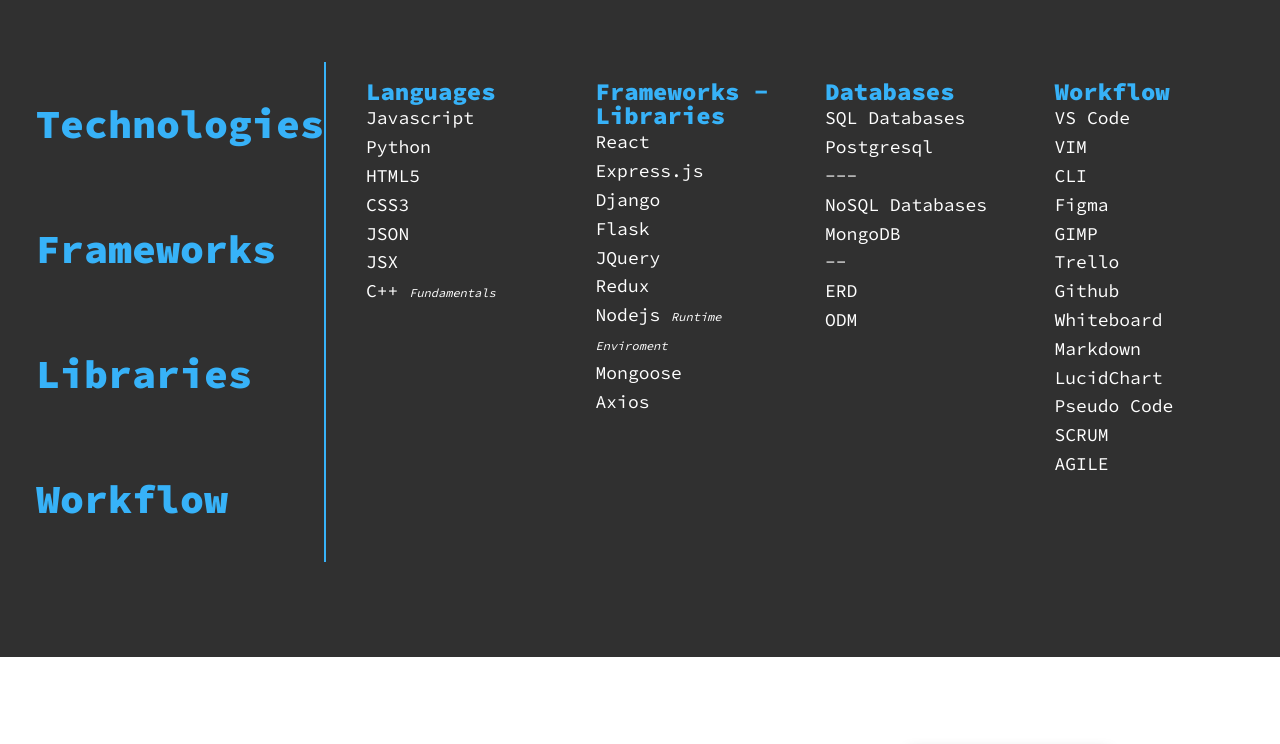
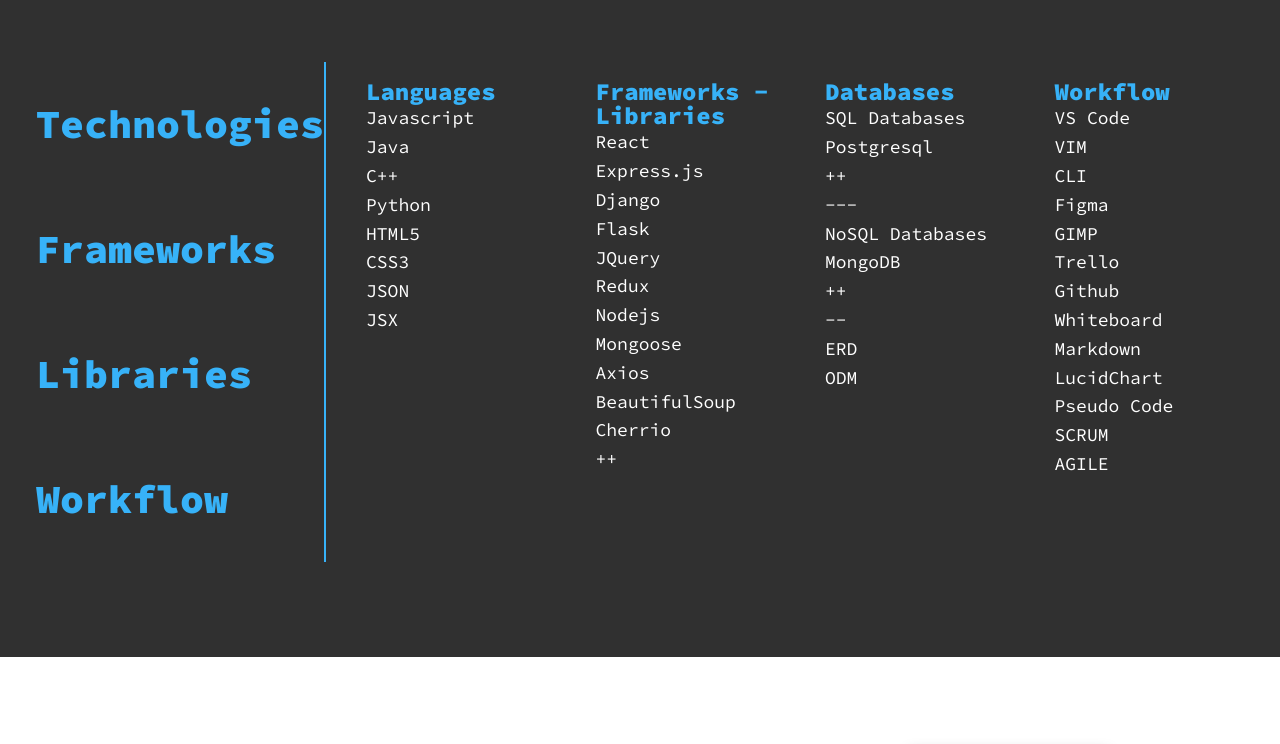
Before and after one commit to DevArtK/Portfolio, a plain HTML site: page index.html in a window 1280 px wide. Shown: the part 1780-2524 px from the top of the page. Drawn offline with nearby package versions, Linux system fonts and the light colour scheme.

Commit message:
Updated technologies list, project overview

```diff
--- a/index.html
+++ b/index.html
@@ -2,7 +2,7 @@
 <html lang="en" dir="ltr">
   <head>
     <meta charset="utf-8" />
-    <meta name="vuewport" content="width=device-width, initial-scale=1.0" />
+    <meta name="viewport" content="width=device-width, initial-scale=1.0" />
 
     <!-- main style -->
     <link rel="stylesheet" href="./css/style.css" />
@@ -132,12 +132,13 @@
           <ul class="tech-list">
             <h3 class="tech-list__header">Languages</h3>
             <li>Javascript</li>
+            <li>Java</li>
+            <li>C++ </li>
             <li>Python</li>
             <li>HTML5</li>
             <li>CSS3</li>
             <li>JSON</li>
             <li>JSX</li>
-            <li>C++ <em>Fundamentals</em></li>
           </ul>
         </div>
 
@@ -150,9 +151,13 @@
             <li>Flask</li>
             <li>JQuery</li>
             <li>Redux</li>
-            <li>Nodejs <em>Runtime Enviroment</em></li>
+            <li>Nodejs</li>
             <li>Mongoose</li>
             <li>Axios</li>
+            <li>BeautifulSoup</li>
+            <li>Cherrio</li>
+            <li>++
+            </li>
           </ul>
         </div>
 
@@ -161,9 +166,11 @@
             <h3 class="tech-list__header">Databases</h3>
             <li>SQL Databases</li>
             <li>Postgresql</li>
+            <li>++</li>
             ---
             <li>NoSQL Databases</li>
             <li>MongoDB</li>
+            <li>++</li>
             --
             <li>ERD</li>
             <li>ODM</li>
@@ -255,7 +262,8 @@
     <section class="my-work" id="work">
       <h2 class="section__title section__title--work">My Projects</h2>
       <p class="section__subtitle section__title--work">
-        A selection of my range of work..
+        A selection of my range of work.. * Section Under Construction, Please
+        Check Github *
       </p>
 
       <!-- Portfolio -->
@@ -340,7 +348,7 @@
           </a>
         </li>
 
-        <!-- Vettery (no icons on font awesome so using subsitute) -->
+        <!-- Vettery (no icons on font awesome so using substitute) -->
         <li class="social-list__item">
           <a class="social-list__link" href="">
             <i class="fab fa-viacoin"></i>
```
